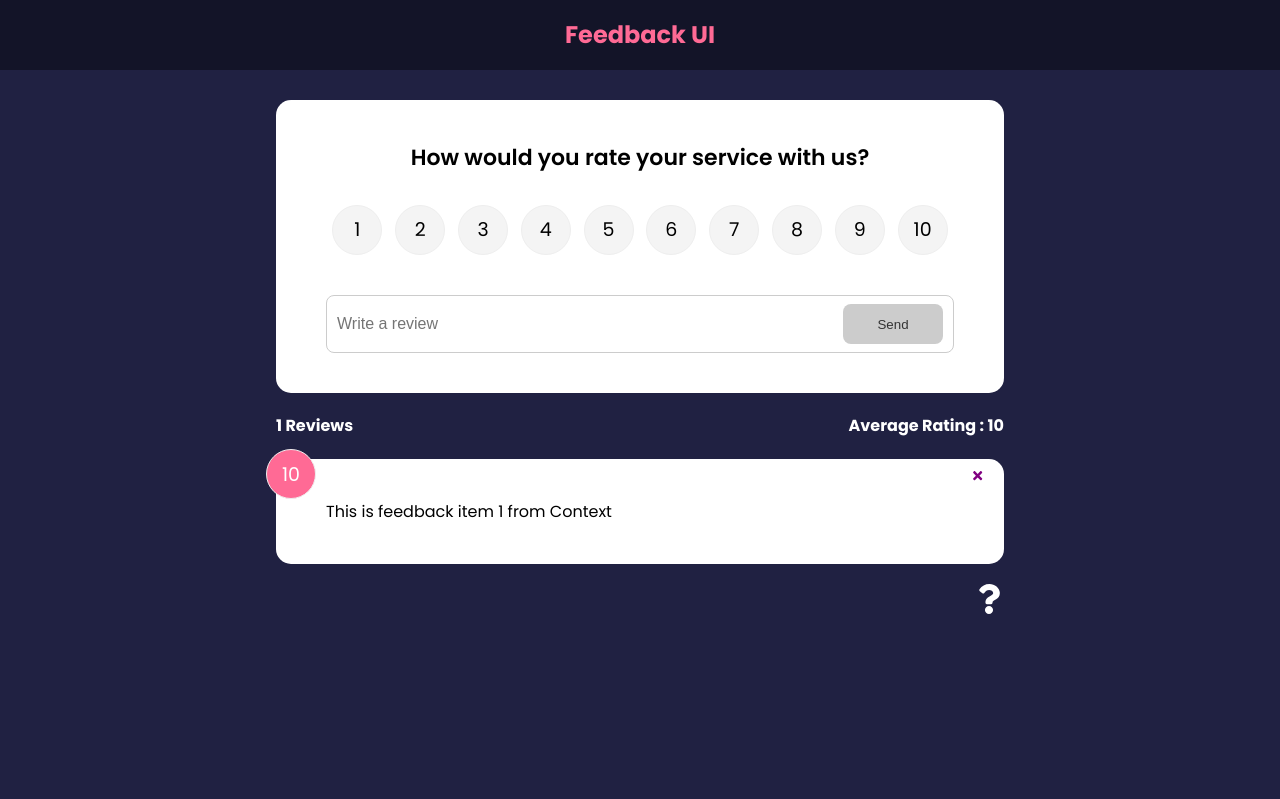
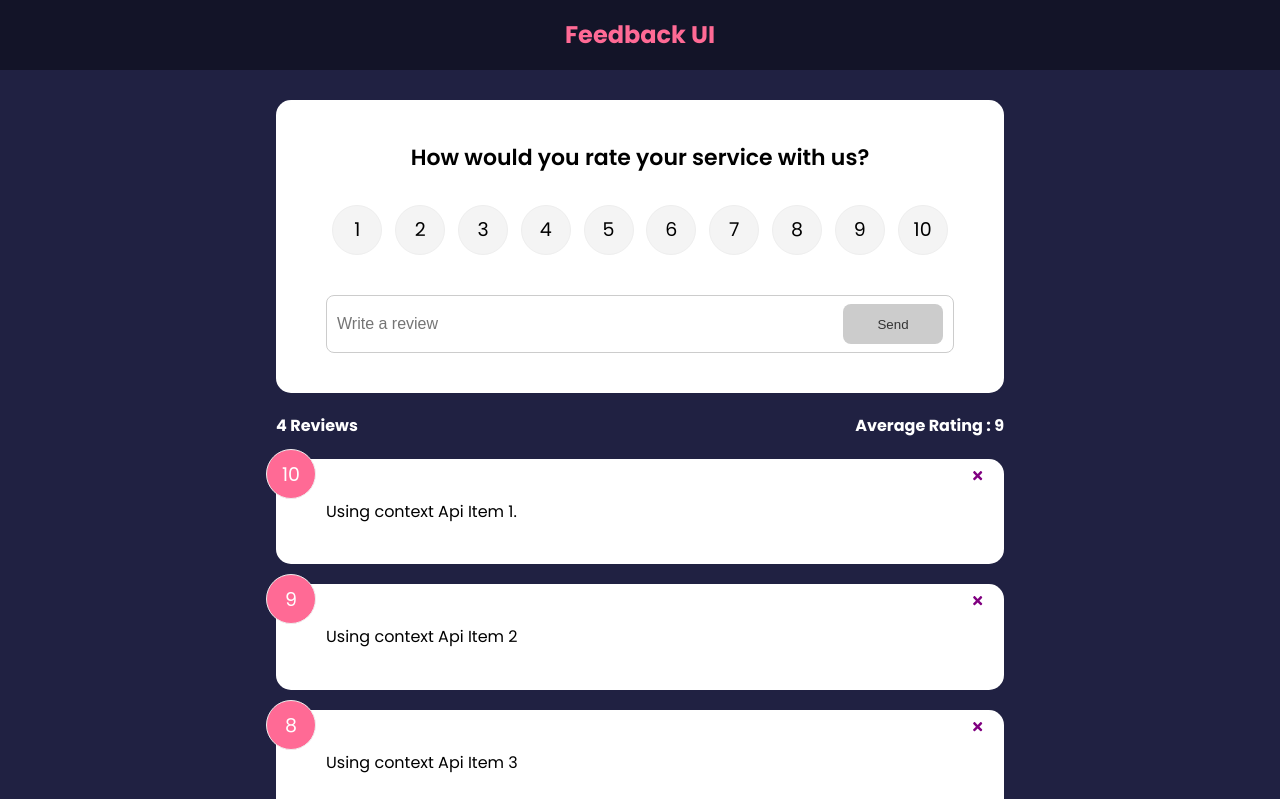
Before and after one commit to vrundanawal/feedback-app, a React (Create React App) app: page / in a window 1280 px wide. Shown: the top 799 px of the page. Built offline with nearby package versions, Linux system fonts and the light colour scheme.

Commit message:
Moving the functions using context api

```diff
--- a/src/App.js
+++ b/src/App.js
@@ -1,32 +1,13 @@
-import { v4 as uuidv4 } from "uuid";
 import { BrowserRouter as Router, Route, Routes } from "react-router-dom";
-import { useState } from "react";
 import FeedbackForm from "./components/FeedbackForm";
 import FeedbackList from "./components/FeedbackList";
 import FeedbackStats from "./components/FeedbackStats";
 import Header from "./components/Header";
-
-import FeedbackData from "./data/FeedbackData";
 import AboutPage from "./pages/AboutPage";
 import AboutIconLink from "./components/AboutIconLink";
 import { FeedbackProvider } from "./context/FeedbackContext";
 
 const App = () => {
-  const [feedback, setFeedBack] = useState(FeedbackData);
-
-  const addFeedback = (newFeedback) => {
-    newFeedback.id = uuidv4();
-    console.log(newFeedback);
-    setFeedBack([newFeedback, ...feedback]);
-  };
-
-  const deleteFeedback = (id) => {
-    //console.log("app " + id);
-    if (window.confirm("Are you sure you want to delete?")) {
-      setFeedBack(feedback.filter((item) => item.id !== id));
-    }
-  };
-
   return (
     <FeedbackProvider>
       <Router>
@@ -38,9 +19,9 @@ const App = () => {
               path="/"
               element={
                 <>
-                  <FeedbackForm handleAdd={addFeedback} />
+                  <FeedbackForm />
                   <FeedbackStats />
-                  <FeedbackList handleDelete={deleteFeedback} />
+                  <FeedbackList />
                 </>
               }
             ></Route>
--- a/src/components/FeedbackForm.js
+++ b/src/components/FeedbackForm.js
@@ -1,14 +1,17 @@
-import React, { useState } from "react";
+import React, { useState, useContext } from "react";
+import feedbackContext from "../context/FeedbackContext";
 //import RatingSelect from "./RatingSelect";
 import Button from "./shared/Button";
 import Card from "./shared/Card";
 
-const FeedbackForm = ({ handleAdd }) => {
+const FeedbackForm = () => {
   const [text, setText] = useState("");
   const [rating, setRating] = useState(null);
   const [btnDisabled, setBtnDisabled] = useState(true);
   const [message, setMessage] = useState("");
   const [selected, setSelected] = useState(null);
+
+  const { addFeedback } = useContext(feedbackContext);
 
   const handleTextChange = (e) => {
     //console.log(e.target.value);
@@ -46,7 +49,7 @@ const FeedbackForm = ({ handleAdd }) => {
         rating: rating,
       };
       //console.log(newFeedback);
-      handleAdd(newFeedback);
+      addFeedback(newFeedback);
       setText("");
       setBtnDisabled(true);
       setRating(null);
--- a/src/components/FeedbackItem.js
+++ b/src/components/FeedbackItem.js
@@ -1,16 +1,19 @@
 import React from "react";
 import { FaTimes } from "react-icons/fa";
+import { useContext } from "react";
 import Card from "./shared/Card";
 import PropTypes from "prop-types";
+import feedbackContext from "../context/FeedbackContext";
 
-const FeedbackItem = ({ item, handleDelete }) => {
+const FeedbackItem = ({ item }) => {
+  const { deleteFeedback } = useContext(feedbackContext);
   return (
     <Card>
       <div className="num-display">{item?.rating}</div>
       <button
         data-testid="delete-list"
         className="close"
-        onClick={() => handleDelete(item?.id)}
+        onClick={() => deleteFeedback(item?.id)}
       >
         <FaTimes color="purple" />
       </button>
--- a/src/context/FeedbackContext.js
+++ b/src/context/FeedbackContext.js
@@ -1,17 +1,28 @@
+import { v4 as uuidv4 } from "uuid";
 import { createContext, useState } from "react";
-
+import FeedbackData from "../data/FeedbackData";
 const feedbackContext = createContext();
 
 export const FeedbackProvider = ({ children }) => {
-  const [feedback, setFeedback] = useState([
-    {
-      id: 1,
-      rating: 10,
-      text: "This is feedback item 1 from Context ",
-    },
-  ]);
+  const [feedback, setFeedBack] = useState(FeedbackData);
+
+  const deleteFeedback = (id) => {
+    //console.log("app " + id);
+    if (window.confirm("Are you sure you want to delete?")) {
+      setFeedBack(feedback.filter((item) => item.id !== id));
+    }
+  };
+
+  const addFeedback = (newFeedback) => {
+    newFeedback.id = uuidv4();
+    console.log(newFeedback);
+    setFeedBack([newFeedback, ...feedback]);
+  };
+
   return (
-    <feedbackContext.Provider value={{ feedback: feedback }}>
+    <feedbackContext.Provider
+      value={{ feedback: feedback, deleteFeedback, addFeedback }}
+    >
       {children}
     </feedbackContext.Provider>
   );
--- a/src/data/FeedbackData.js
+++ b/src/data/FeedbackData.js
@@ -2,17 +2,22 @@ const FeedbackData = [
   {
     id: 1,
     rating: 10,
-    text: "Lorem ipsum dolor sit amet consectetur adipisicing elit. consequuntur vel vitae commodi alias voluptatem est voluptatum ipsa quae.",
+    text: "Using context Api Item 1.",
   },
   {
     id: 2,
     rating: 9,
-    text: "Lorem ipsum dolor sit amet consectetur adipisicing elit. consequuntur vel vitae commodi alias voluptatem est voluptatum ipsa quae.",
+    text: "Using context Api Item 2",
   },
   {
     id: 3,
     rating: 8,
-    text: "Lorem ipsum dolor sit amet consectetur adipisicing elit. consequuntur vel vitae commodi alias voluptatem est voluptatum ipsa quae.",
+    text: "Using context Api Item 3",
+  },
+  {
+    id: 4,
+    rating: 9,
+    text: "Using context Api Item 3",
   },
 ];
 
```
